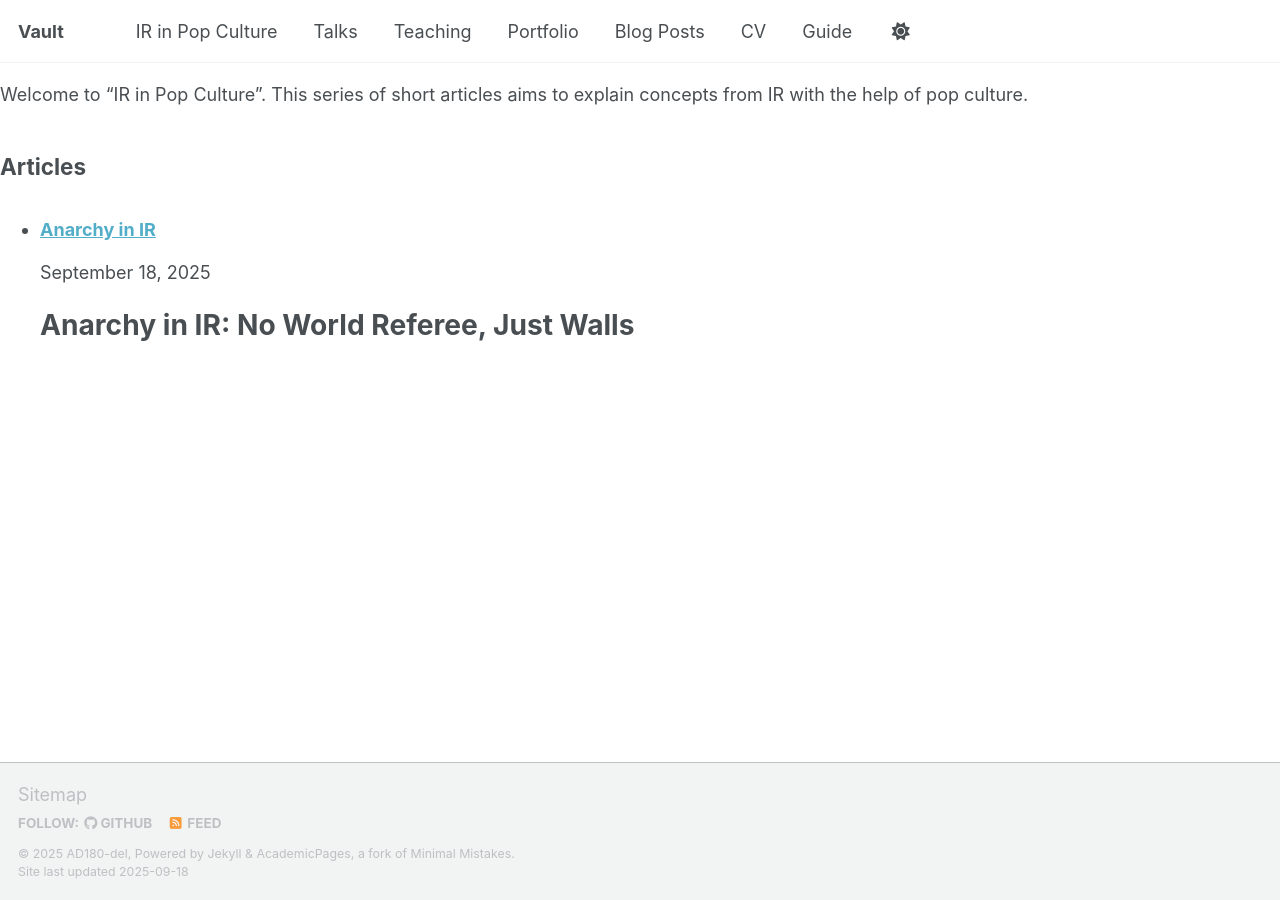
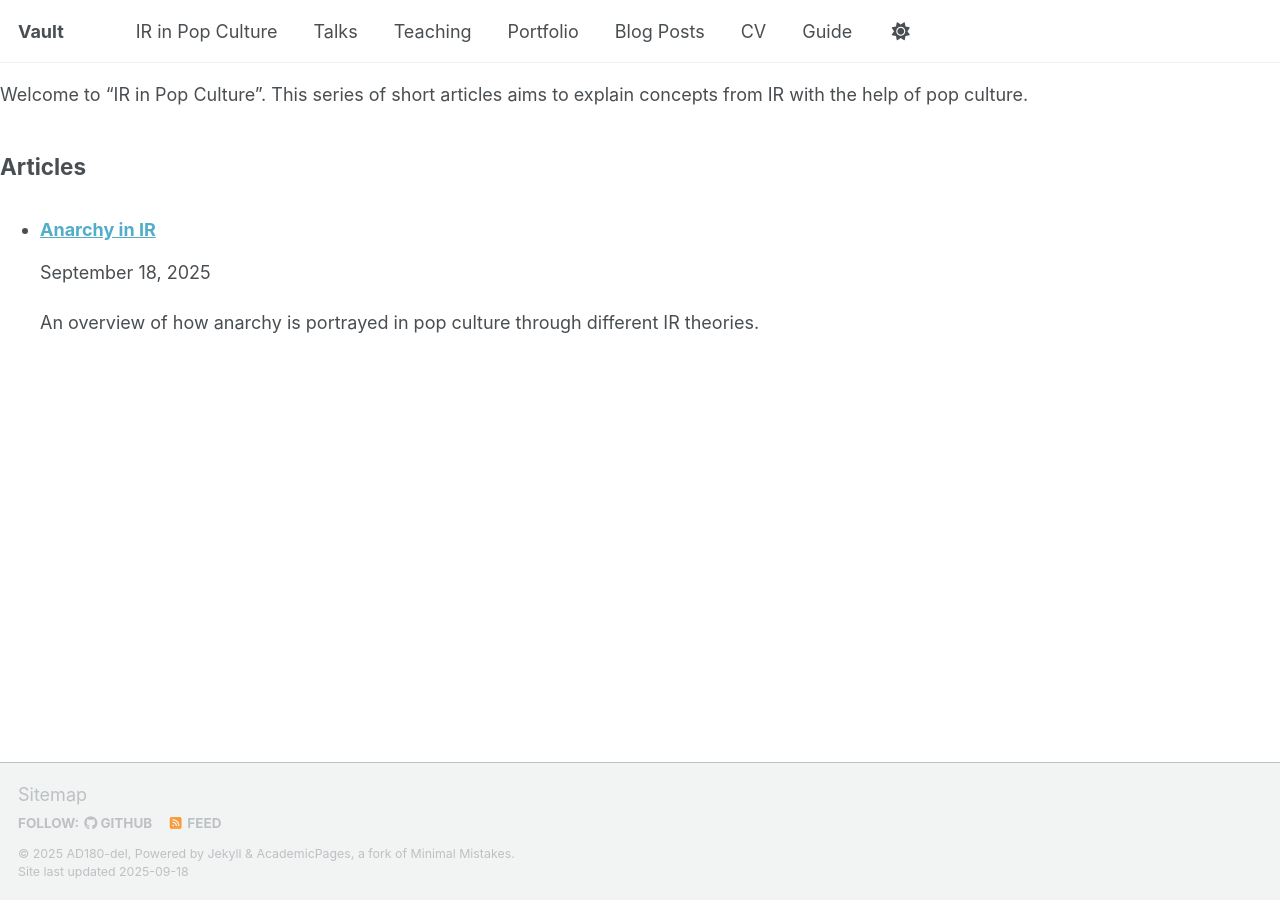
Before and after one commit to AD180-del/ad180-del.github.io, a Jekyll site: the page built from _pages/irinpopculture.md, in a window 1280 px wide. Built offline with Jekyll 4.4.1, drawn with Linux system fonts in a browser that asks for light colours; a script that is not in the unit is left out.

Commit message:
Update 2025-09-18-anarchy.md

```diff
--- a/_posts/2025-09-18-anarchy.md
+++ b/_posts/2025-09-18-anarchy.md
@@ -2,6 +2,8 @@
 title: "Anarchy in IR"
 date: 2025-09-18
 categories: ["IR in Pop Culture"]
+excerpt: "An overview of how anarchy is portrayed in pop culture through different IR theories."
+---
 ---
 # Anarchy in IR: No World Referee, Just Walls #
 
```
